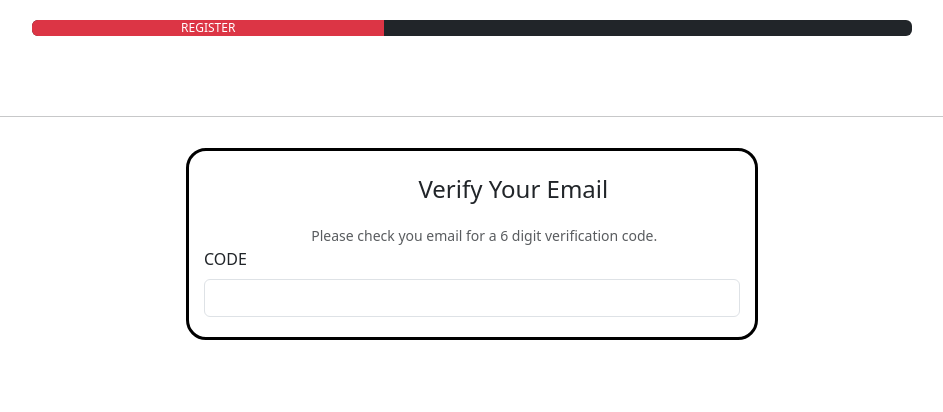
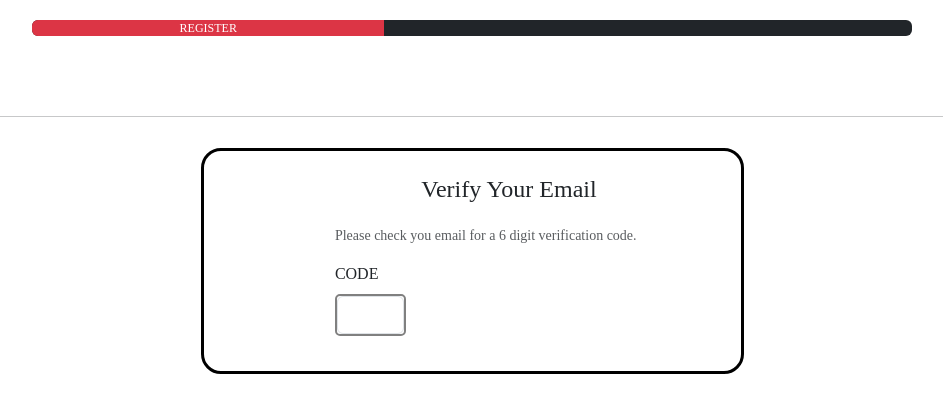
Before and after one commit to Red-stevo/E-LearningHub, a React (Vite) app in the folder student-learning-assistant/: page /student-assistant/register in a window 1280 px wide. Shown: the top 412 px of the page, without its empty margins (168-1111 px from the left). Built offline with nearby package versions, Linux system fonts and the light colour scheme.

Commit message:
input design is a go

```diff
--- a/student-learning-assistant/src/AppPages/Component/VerifyEmailForm.jsx
+++ b/student-learning-assistant/src/AppPages/Component/VerifyEmailForm.jsx
@@ -7,9 +7,11 @@ const VerifyEmailForm = () =>{
                 <legend><FormLabel>Verify Your Email</FormLabel></legend>
                 <Form.Text className={'text'}>Please check you email for a 6 digit verification code.</Form.Text>
 
-                <Form.Group>
-                    <Form.Label>CODE</Form.Label>
-                    <Form.Control maxLength={4} type="text"/>
+                <Form.Group className={'code-input'}>
+                    <Form.Label className={'label'}>CODE</Form.Label>
+                    <div className={'input-control'}>
+                        <Form.Control  maxLength={6} type="text"/>
+                    </div>
                 </Form.Group>
             </Form>
         </div>
--- a/student-learning-assistant/src/AppPages/Styles/RegistrationPage.css
+++ b/student-learning-assistant/src/AppPages/Styles/RegistrationPage.css
@@ -26,10 +26,12 @@
 
 legend {
     margin-left: 40%;
+    padding: 10px 10px;
 }
 
-.text {
+.text, .code-input {
     margin-left: 20%;
+    padding: 15px 15px;
 }
 
 .reg-btn {
@@ -50,3 +52,15 @@ Form {
     border: black solid;
     border-radius: 20px;
 }
+
+.code-input {
+    width: 20%;
+}
+
+.input-control{
+    border: grey double 2px;
+    border-radius: 5px;
+}
+* {
+    font-family: "Noto Sans Kannada ExtraLight";
+}
```
